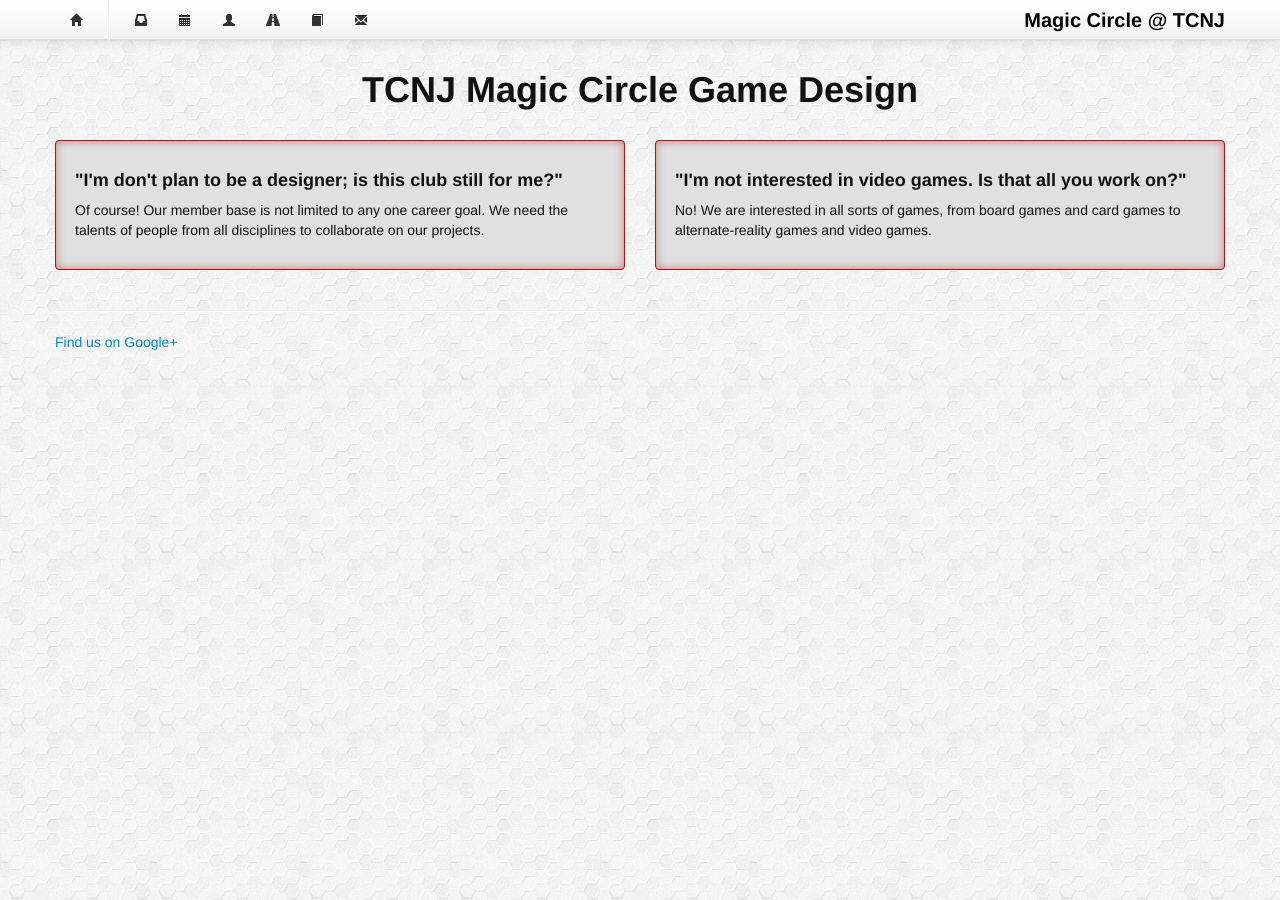
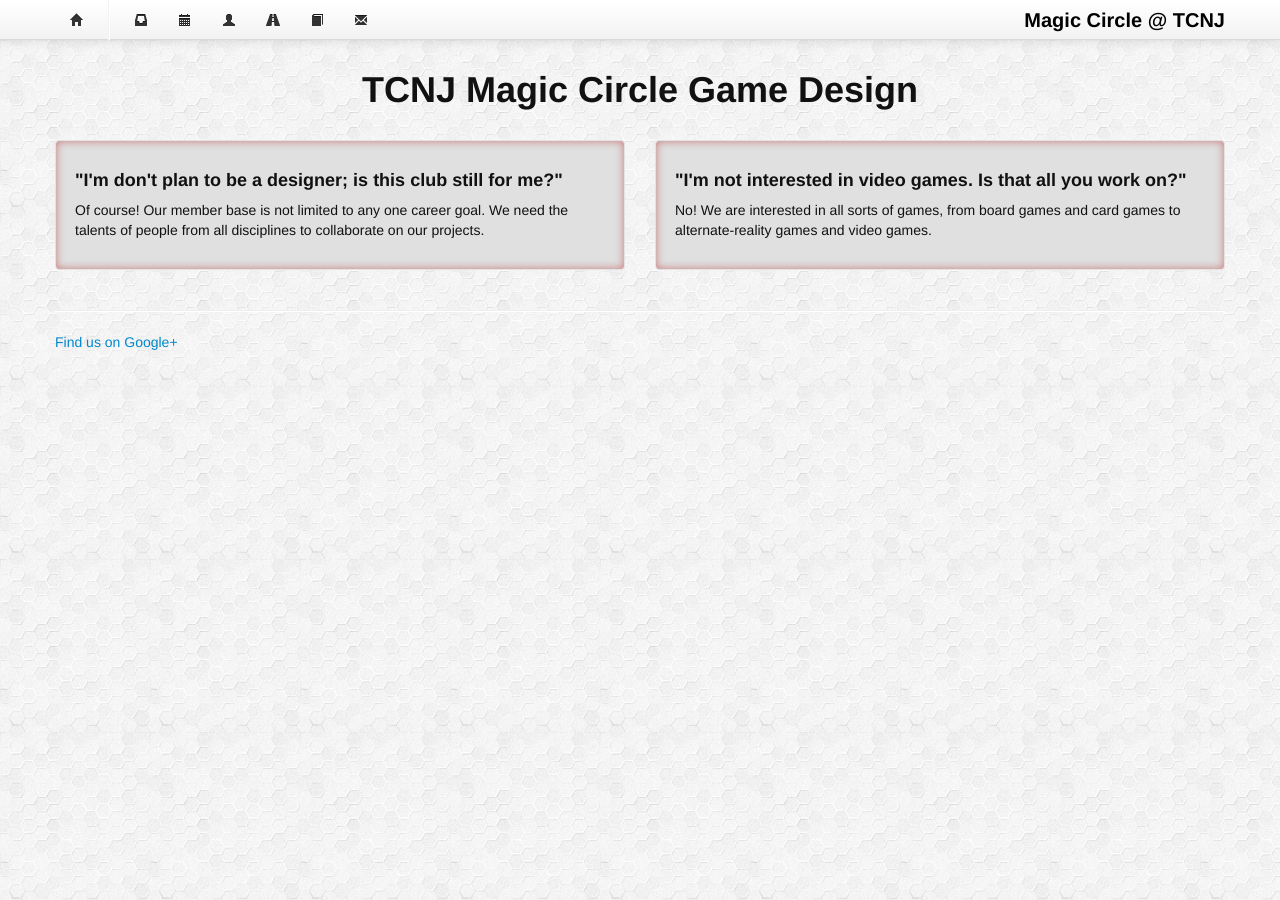
Before and after one commit to tcnj-magic-circle/tcnj-magic-circle.github.com, a Jekyll site: the page built from index.html, in a window 1280 px wide. Built offline with Jekyll 4.4.1, drawn with Linux system fonts in a browser that asks for light colours; nearby versions of some CDN libraries.

Commit message:
Goodbye red borders.

```diff
--- a/assets/css/custom.css
+++ b/assets/css/custom.css
@@ -42,7 +42,7 @@
 }
 body div.well {
     background:#E0E0E0;
-    border: 1px solid #B01010;
+    border: 1px solid #00000;
     box-shadow: inset 0px 0px 8px rgba(176,16,16,0.5);
 }
 body img.img-eboard {
```
